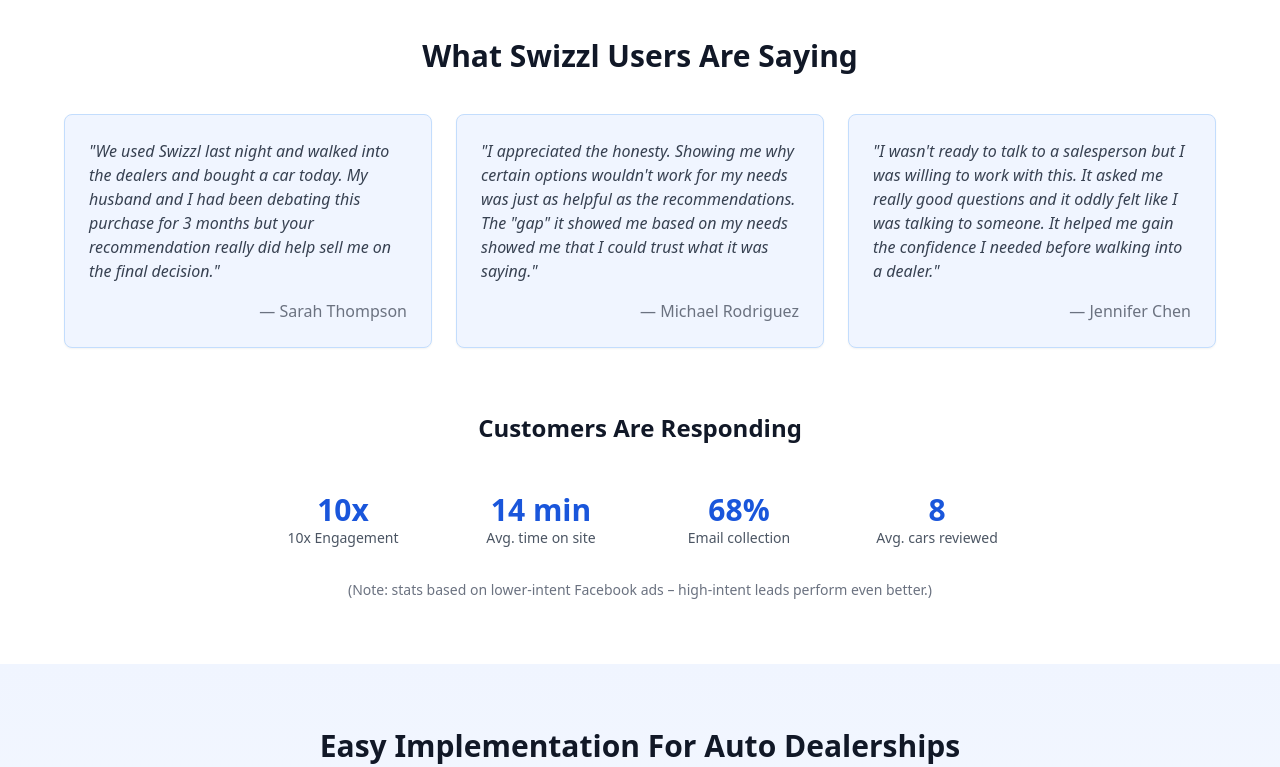
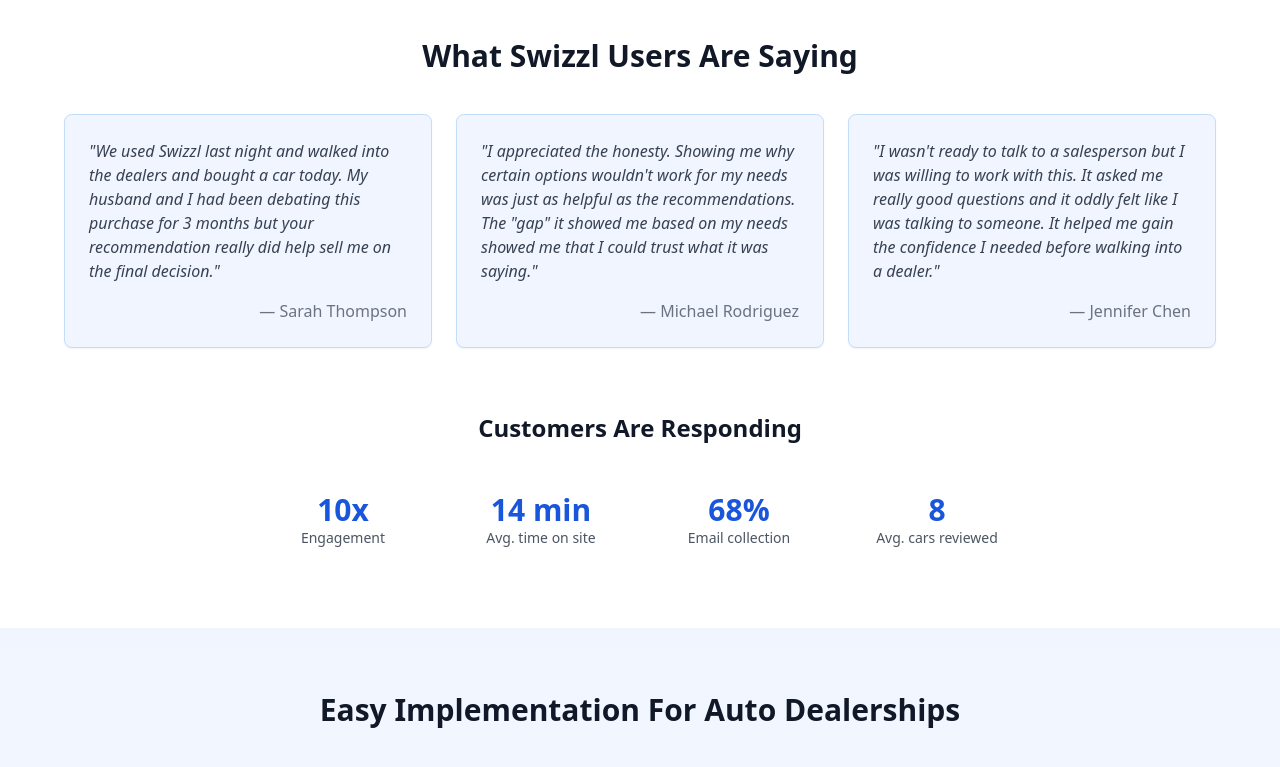
Before and after one commit to davidkrandall/swizzl-car-confidante-71, a React (Vite) app: page / in a window 1280 px wide. Shown: the part 3178-3945 px from the top of the page. Built offline with nearby package versions, Linux system fonts and the light colour scheme.

Commit message:
Refactor testimonials section
Update engagement stat and remove note.

```diff
--- a/src/components/TestimonialsSection.tsx
+++ b/src/components/TestimonialsSection.tsx
@@ -18,7 +18,7 @@ const TestimonialsSection = () => {
   ];
 
   const stats = [
-    { label: "10x Engagement", value: "10x", description: "" },
+    { label: "Engagement", value: "10x", description: "" },
     { label: "Avg. time on site", value: "14 min", description: "" },
     { label: "Email collection", value: "68%", description: "" },
     { label: "Avg. cars reviewed", value: "8", description: "" },
@@ -54,9 +54,6 @@ const TestimonialsSection = () => {
             </div>
           ))}
         </div>
-        <p className="text-center text-sm text-gray-500 mt-4">
-          (Note: stats based on lower-intent Facebook ads – high-intent leads perform even better.)
-        </p>
       </div>
     </section>
   );
```
